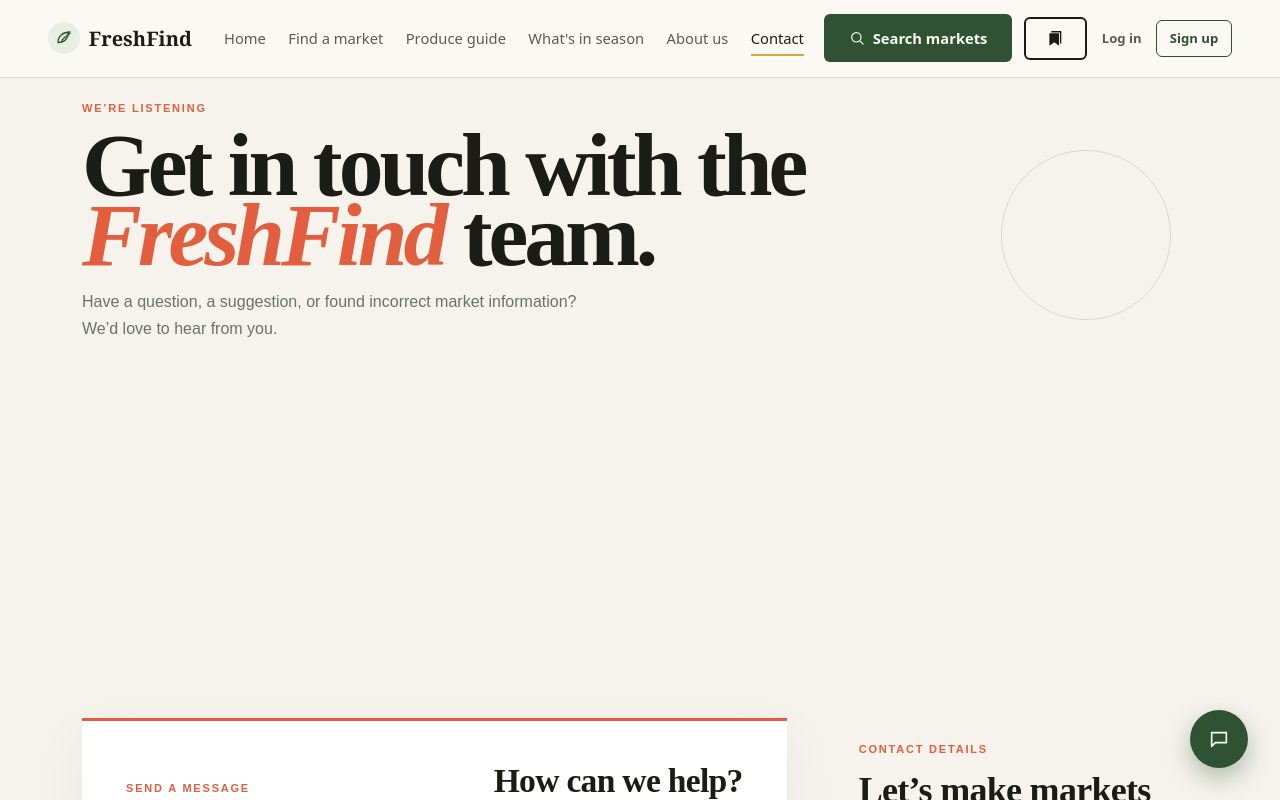
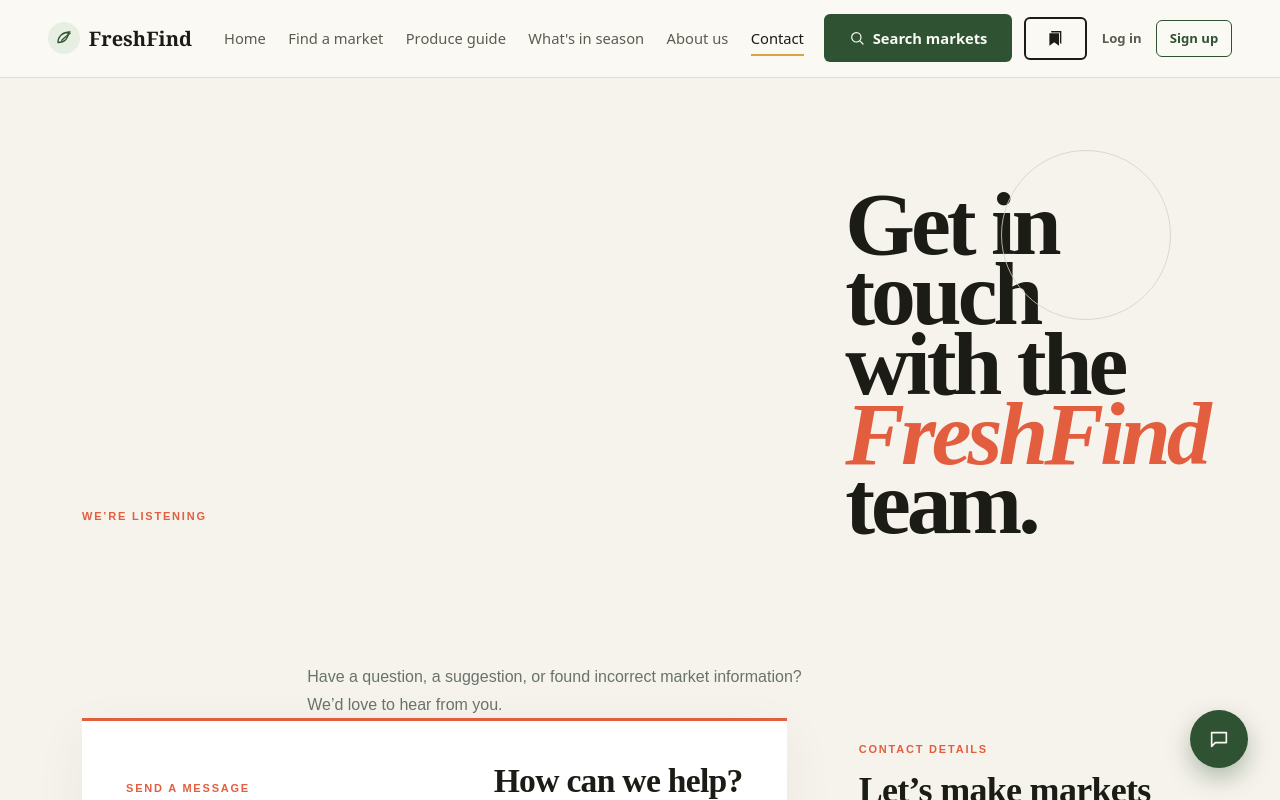
Before and after one commit to tammyboy775-rgb/Jabdra, a React (Vite) app: page /contact in a window 1280 px wide. Shown: the top 800 px of the page. Built offline with nearby package versions, Linux system fonts and the light colour scheme.

Commit message:
fixing sth

```diff
--- a/src/pages/Contact/Contact.css
+++ b/src/pages/Contact/Contact.css
@@ -17,7 +17,10 @@
 .contact-page .hero {
     max-width: 1180px;
     margin: 0 auto;
-    display: block;
+    display: grid;
+    grid-template-columns: minmax(0, 1.85fr) minmax(260px, 0.9fr);
+    align-items: end;
+    gap: 38px;
     padding: 24px 32px 0;
     position: relative;
 }
@@ -50,8 +53,8 @@
 }
 
 .contact-page h1 {
-    max-width: 980px;
-    margin: 0 0 18px;
+    max-width: 900px;
+    margin: 0;
     font-family: "Playfair Display", serif;
     font-size: clamp(72px, 7vw, 150px);
     line-height: 0.78;
@@ -68,7 +71,8 @@
 .contact-page .hero-copy {
     max-width: 500px;
     margin: 0;
-    display: block;
+    justify-self: end;
+    align-self: end;
     color: #68736c;
     font-size: 16px;
     line-height: 1.7;
```
